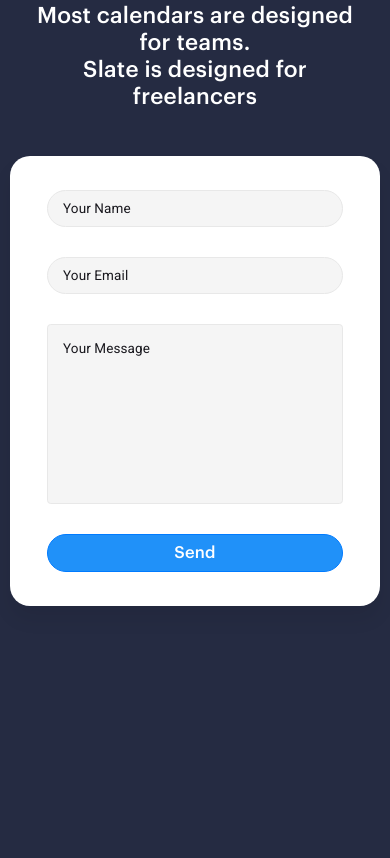
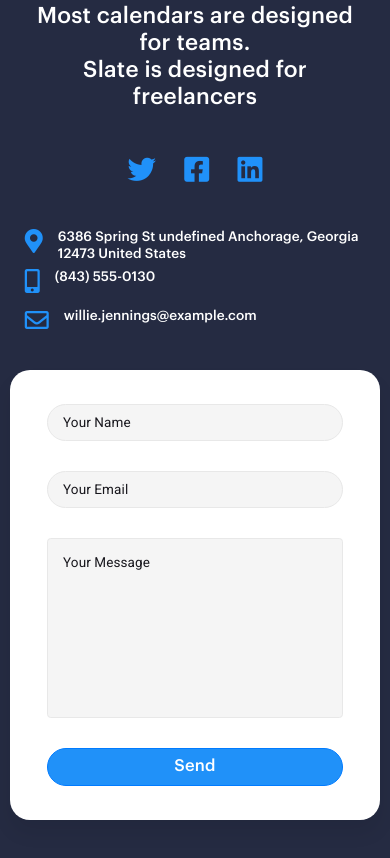
Before and after one commit to BobMakhlin/Business-Landing-page, a plain HTML site: page index.html in a window 390 px wide. Shown: the part 4877-5735 px from the top of the page. Before the commit the page ends 5633 px from the top, so only its background shows below. Drawn offline with nearby package versions, Linux system fonts and the light colour scheme.

Commit message:
Create "contact page" mobile version

```diff
--- a/index.html
+++ b/index.html
@@ -220,6 +220,33 @@
                     </h3>
                 </div>
 
+                <div class="contact-us-mobile mb-4">
+                    <div class="contact-us__social mb-5">
+                        <i class="fab fa-twitter"></i>
+                        <i class="fab fa-facebook-square"></i>
+                        <i class="fab fa-linkedin"></i>
+                    </div>
+
+                    <div class="contact-us-mobile__contacts">
+
+                        <div class="contact d-flex">
+                            <p class="fas fa-map-marker-alt contact__icon mr-3"></p>
+                            <h5 class="contact__text">6386 Spring St undefined Anchorage, Georgia 12473 United
+                                States</h5>
+                        </div>
+                        <div class="contact d-flex">
+                            <p class="fas fas fa-mobile-alt contact__icon mr-3"></p>
+                            <h5 class="contact__text">(843) 555-0130 </h5>
+                        </div>
+                        <div class="contact d-flex">
+                            <p class="far fa-envelope contact__icon mr-3"></p>
+                            <h5 class="contact__text">willie.jennings@example.com</h5>
+                        </div>
+
+                    </div>
+
+                </div>
+
                 <div class="row">
 
                     <div class="col-lg-4 col-md-6 offset-md-3 contact-us__send-mail">
--- a/resources/css/my-index.css
+++ b/resources/css/my-index.css
@@ -121,6 +121,10 @@ form[name="sendMailForm"] textarea {
     height: 23em;
 }
 
+.contact-us-mobile {
+    display: none;
+}
+
 .contact-us__map-block {
     padding-top: 1.5em;
     padding-bottom: 1.75em;
@@ -130,6 +134,7 @@ form[name="sendMailForm"] textarea {
     display: flex;
     justify-content: space-between;
     width: 9em;
+    margin: 0 auto;
 }
 
 .contact-us__social i {
@@ -159,6 +164,10 @@ form[name="sendMailForm"] textarea {
     .contact-us__map-block {
         display: none;
     }
+
+    .contact-us-mobile {
+        display: block;
+    }
 }
 
 @media only screen and (min-width: 768px) and (max-width: 1023px) {
@@ -168,12 +177,12 @@ form[name="sendMailForm"] textarea {
     .contact-us__send-mail {
         order: 2;
     }
+}
+
+@media only screen and (min-width: 1224px) {
     .contact-us__social {
-        margin-left: auto;
-        margin-right: auto;
+        margin: 0;
     }
 }
 
-@media only screen and (min-width: 1224px) {}
-
 /* /Media queries */
```
